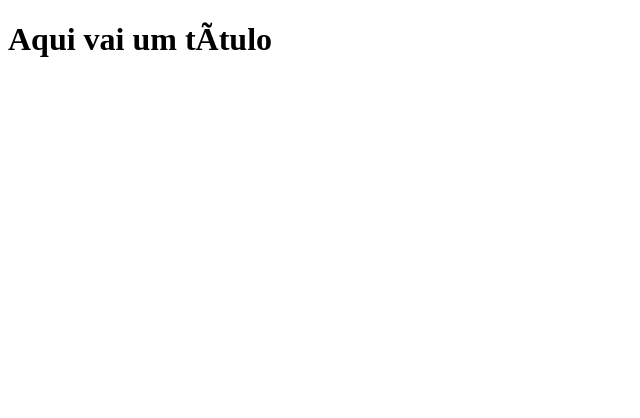
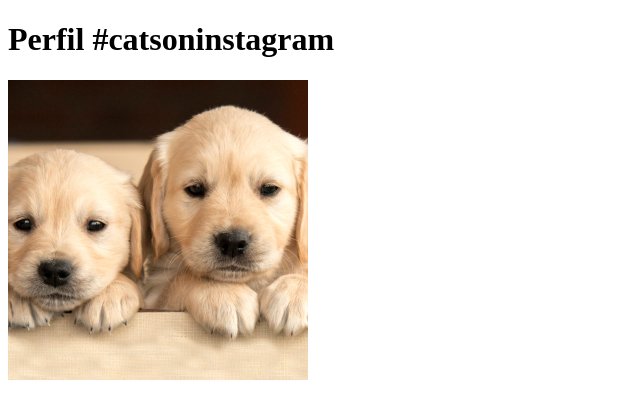
Before and after one commit to rodrigotneves/projetoaula10, a plain HTML site: page index.html in a window 1280 px wide. Shown: the whole page, without its empty margins (0-640 px from the left). Drawn offline with Linux system fonts and the light colour scheme.

Commit message:
dog image title changed

```diff
--- a/index.html
+++ b/index.html
@@ -4,7 +4,7 @@
 
 <head>
 
-    <title>Título da página</title>
+    <title>Fanpage de Gatinhos</title>
 
     <meta charset=“utf-8”>
 
@@ -12,7 +12,9 @@
 
 <body>
 
-    <h1>Aqui vai um título</h1>
+    <h1>Perfil #catsoninstagram</h1>
+
+    <img src="images/dogs.jpg" style="width: 300px;" />
 
 </body>
 
```
Also changed, not shown: images/dogs.jpg (added).
